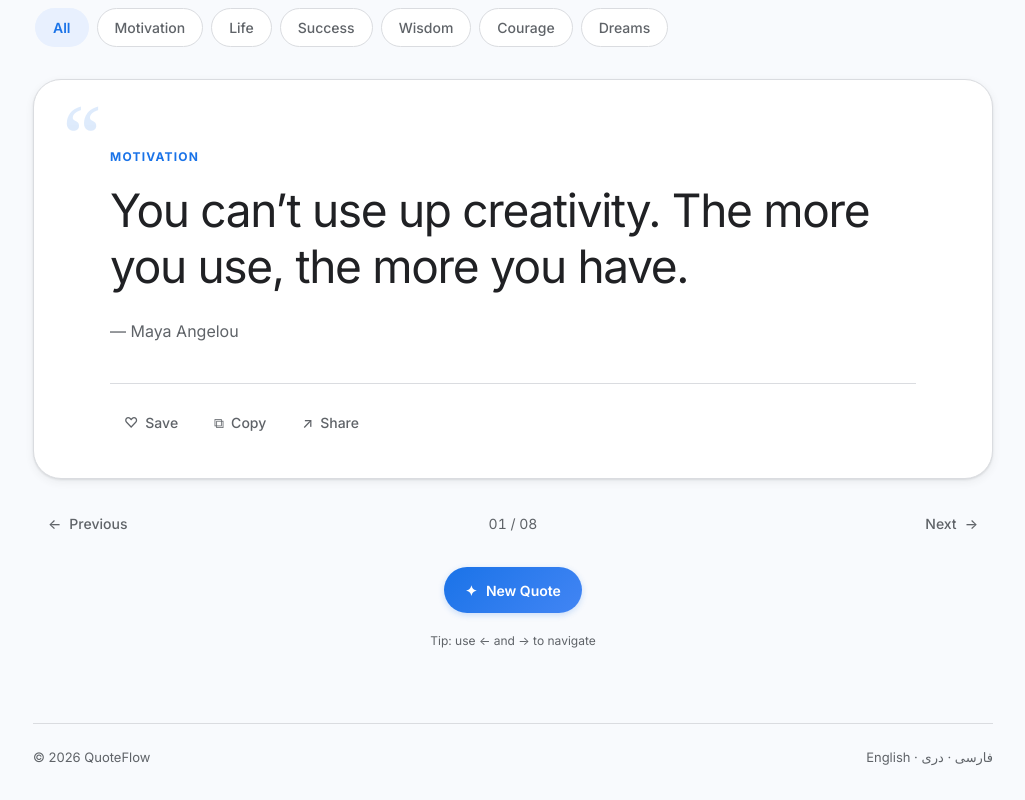
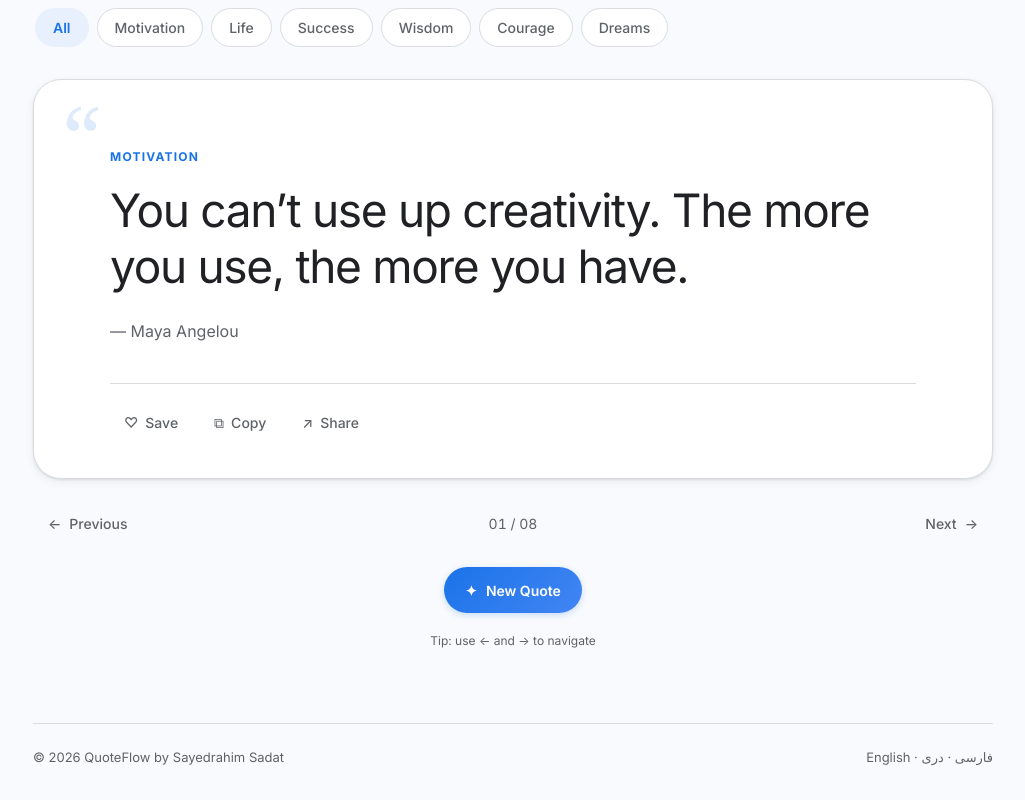
Before and after one commit to Sayed24/QuoteFlow, a plain HTML site: page index.html in a window 1280 px wide. Shown: the part 384-1184 px from the top of the page, without its empty margins (127-1152 px from the left). Drawn offline with Linux system fonts and the light colour scheme; a web font is replaced by a local one.

Commit message:
Update index.html

```diff
--- a/index.html
+++ b/index.html
@@ -212,7 +212,7 @@
     <footer class="footer">
 
       <span>
-        © 2026 QuoteFlow
+        © 2026 QuoteFlow by Sayedrahim Sadat
       </span>
 
       <span>
```
